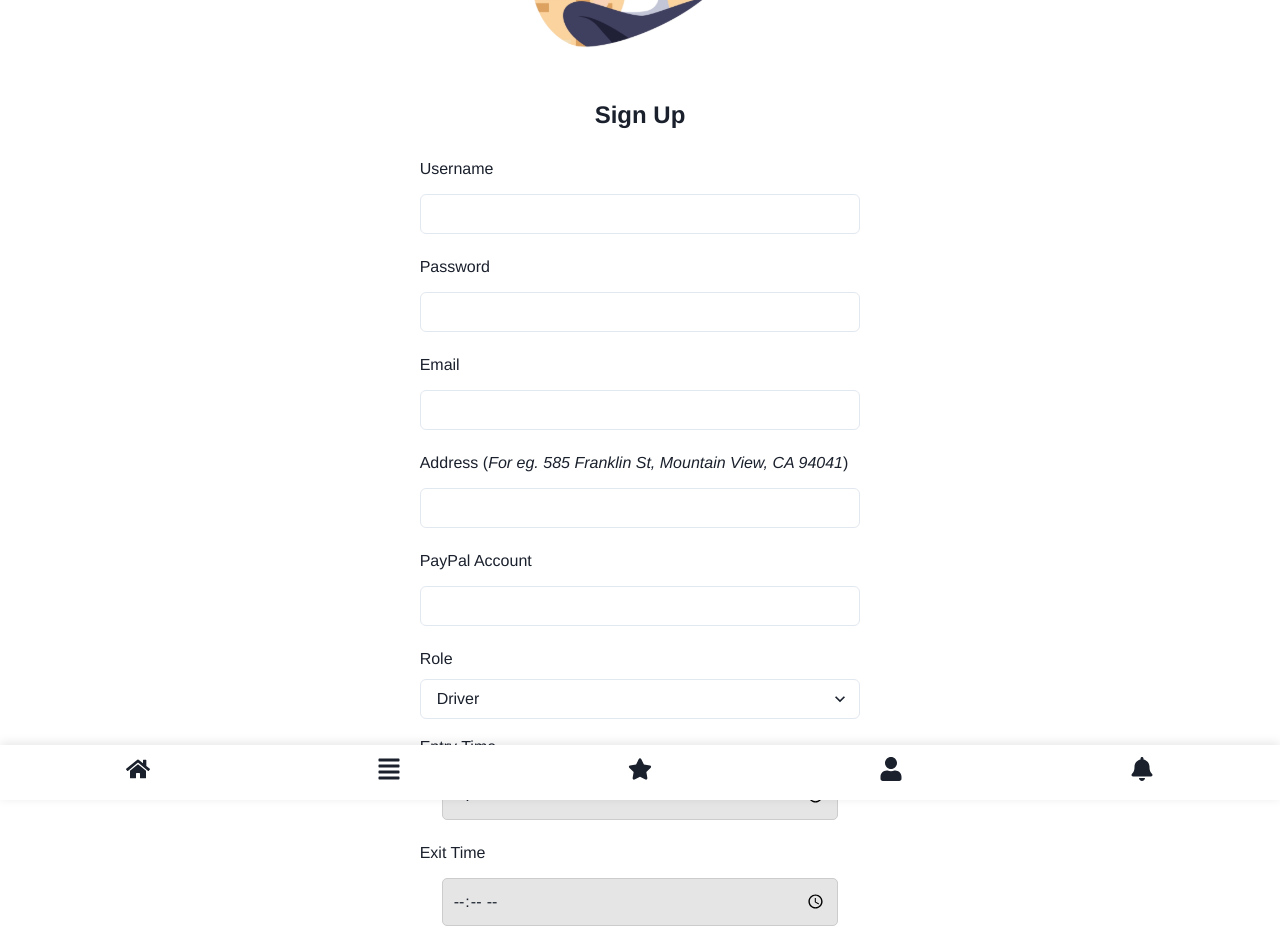
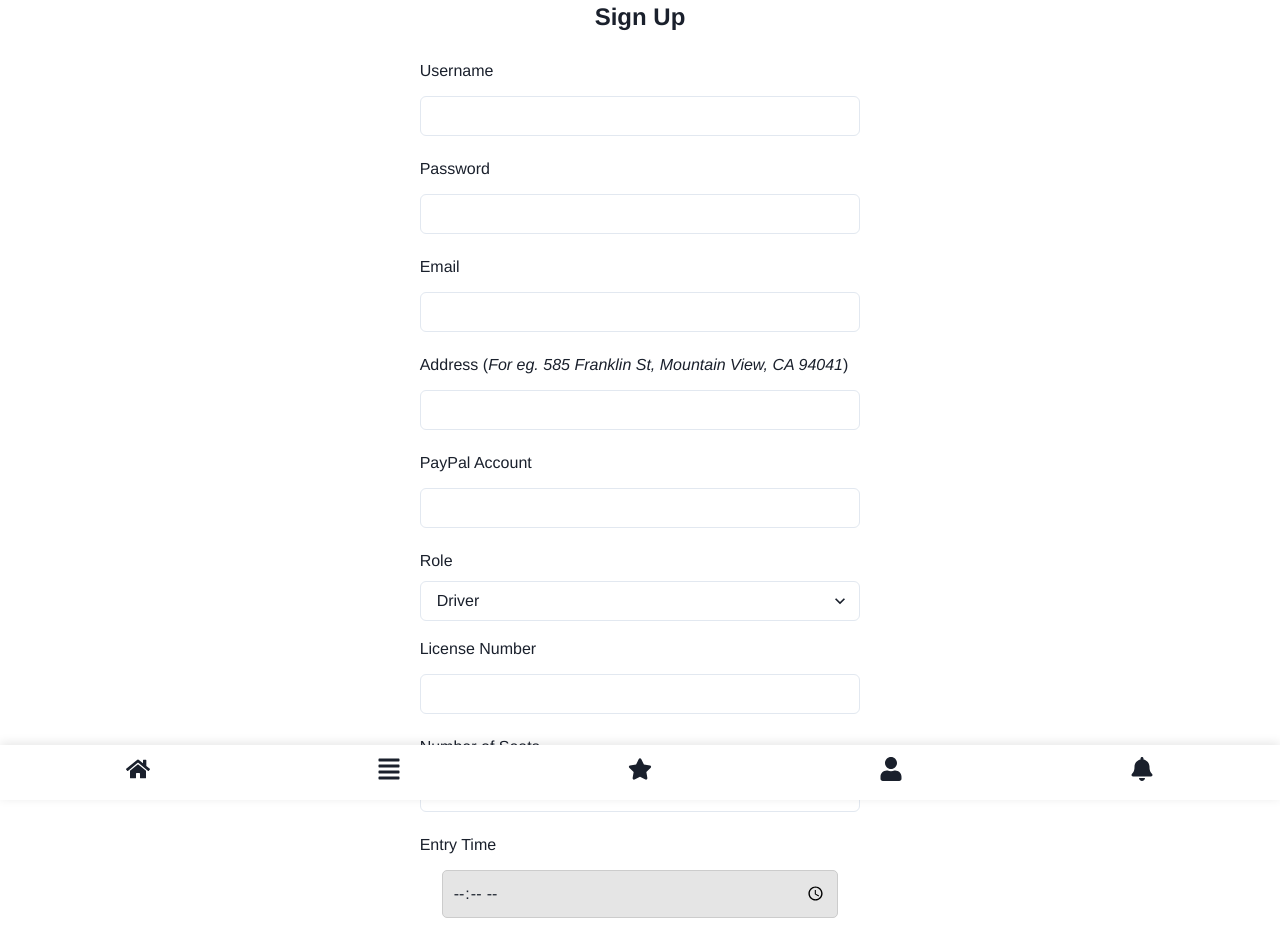
Before and after one commit to CMUSVCampuShare/frontend_js, a React (Create React App) app: page /register in a window 1280 px wide. Shown: the top 942 px of the page. Built offline with nearby package versions, Linux system fonts and the light colour scheme.

Commit message:
added logic to add or remove frields based on user role and cleaned file code

```diff
--- a/src/js/register.js
+++ b/src/js/register.js
@@ -79,9 +79,7 @@ function Register() {
     } catch (error) {
       console.error("Registration failed:", error);
     }
-
   };
-
 
   return (
     <Flex direction="column" align="center" p={6}>
@@ -145,11 +143,33 @@ function Register() {
         </FormControl>
         <FormControl id="role">
           <FormLabel>Role</FormLabel>
-          <Select>
+          <Select value={role} onChange={(e) => setRole(e.target.value)}>
             <option value="driver">Driver</option>
             <option value="rider">Rider</option>
           </Select>
         </FormControl>
+        {role === "driver" && (
+          <>
+            <FormControl id="licensoNo">
+              <FormLabel>License Number</FormLabel>
+              <Input
+                type="text"
+                id="licenseNo"
+                value={licenseNo}
+                onChange={(e) => setLicenseNo(e.target.value)}
+              />
+            </FormControl>
+            <FormControl id="seats">
+              <FormLabel>Number of Seats</FormLabel>
+              <Input
+                type="number"
+                id="seats"
+                value={seats}
+                onChange={(e) => setSeats(e.target.value)}
+              />
+            </FormControl>
+          </>
+        )}
         <div className="form-group">
           <FormLabel>Entry Time</FormLabel>
           <input
@@ -187,89 +207,6 @@ function Register() {
         </ChakraLink>
       </Text>
     </Flex>
-
-    //     <div className="login-container">
-    //       <h2>Sign Up</h2>
-    //       <div className="form-group">
-    //         <label htmlFor="username">Username</label>
-    //         <input
-    //           type="text"
-    //           id="username"
-    //           value={username}
-    //           onChange={(e) => setUsername(e.target.value)}
-    //         />
-    //       </div>
-    //       <div className="form-group">
-    //         <label htmlFor="password">Password</label>
-    //         <input
-    //           type="password"
-    //           id="password"
-    //           value={password}
-    //           onChange={(e) => setPassword(e.target.value)}
-    //         />
-    //       </div>
-    //       <div className="form-group">
-    //         <label htmlFor="email">Email</label>
-    //         <input
-    //           type="text"
-    //           id="email"
-    //           value={email}
-    //           onChange={(e) => setEmail(e.target.value)}
-    //         />
-    //       </div>
-    //       <div className="form-group">
-    //         <label htmlFor="address">Address</label>
-    //         <input
-    //           type="text"
-    //           id="address"
-    //           value={address}
-    //           onChange={(e) => setAddress(e.target.value)}
-    //         />
-    //       </div>
-    //       <div className="form-group">
-    //         <label htmlFor="role">Role</label>
-    //         <select
-    //           id="role"
-    //           value={role}
-    //           onChange={(e) => setRole(e.target.value)}
-    //         >
-    //           <option value="driver">Driver</option>
-    //           <option value="rider">Rider</option>
-    //         </select>
-    //       </div>
-    //       <div className="form-group">
-    //         <label htmlFor="entry">Entry Time</label>
-    //         <input
-    //           type="text"
-    //           id="entry"
-    //           value={entry}
-    //           onChange={(e) => setEntry(e.target.value)}
-    //         />
-    //       </div>
-    //       <div className="form-group">
-    //         <label htmlFor="exit">Exit Time</label>
-    //         <input
-    //           type="text"
-    //           id="exit"
-    //           value={exit}
-    //           onChange={(e) => setExit(e.target.value)}
-    //         />
-    //       </div>
-    //       <div className="form-group">
-    //         <label htmlFor="seats">Number of Seats</label>
-    //         <input
-    //           type="number"
-    //           id="seats"
-    //           value={seats}
-    //           onChange={(e) => setSeats(Number(e.target.value))}
-    //         />
-    //       </div>
-    //       <button onClick={handleSignUp}>Sign Up</button>
-    //       <p>
-    //         Already a user? <Link to="/login">Sign In</Link>
-    //       </p>
-    //     </div>
-    // >>>>>>> main
   );
 }
 
```
Lines whose indentation alone changed are shown as unchanged.
